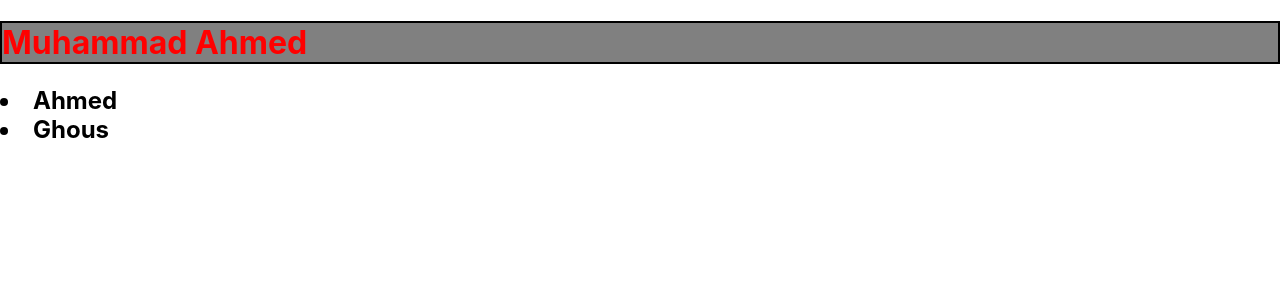
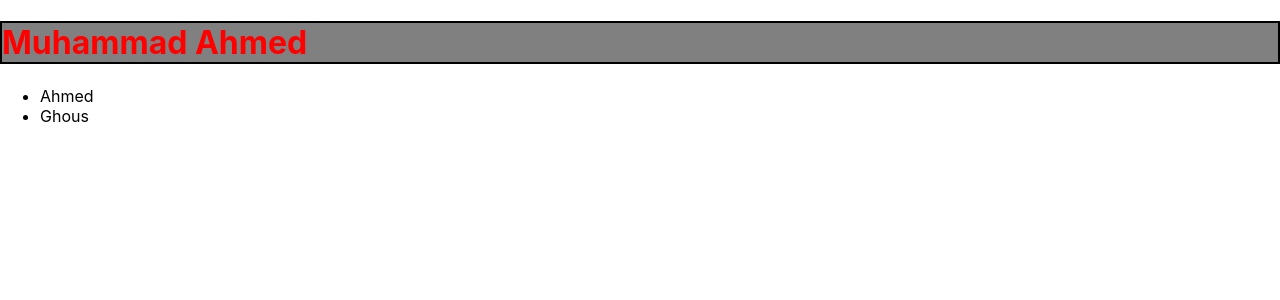
Before and after one commit to MuhammadAhmedLakhani/React-Basics, a React (Create React App) app: page / in a window 1280 px wide. Shown: the top 300 px of the page. Built offline with nearby package versions, Linux system fonts and the light colour scheme.

Commit message:
React:list rendering(ul added-->issue resolved)

```diff
--- a/src/App.jsx
+++ b/src/App.jsx
@@ -19,7 +19,12 @@ function App() {
   return (
     <div>
       <h1 style={{backgroundColor:"grey",border:"2px solid #000"}} >{name}</h1>
-      <h2>{ students.map((elem , i)=> <li>{elem.name}</li>)}</h2>
+      <ul>
+      {
+       students.map((elem , i)=> <li>{elem.name}</li>)
+       }
+
+      </ul>
     </div>
   );
 }
```
